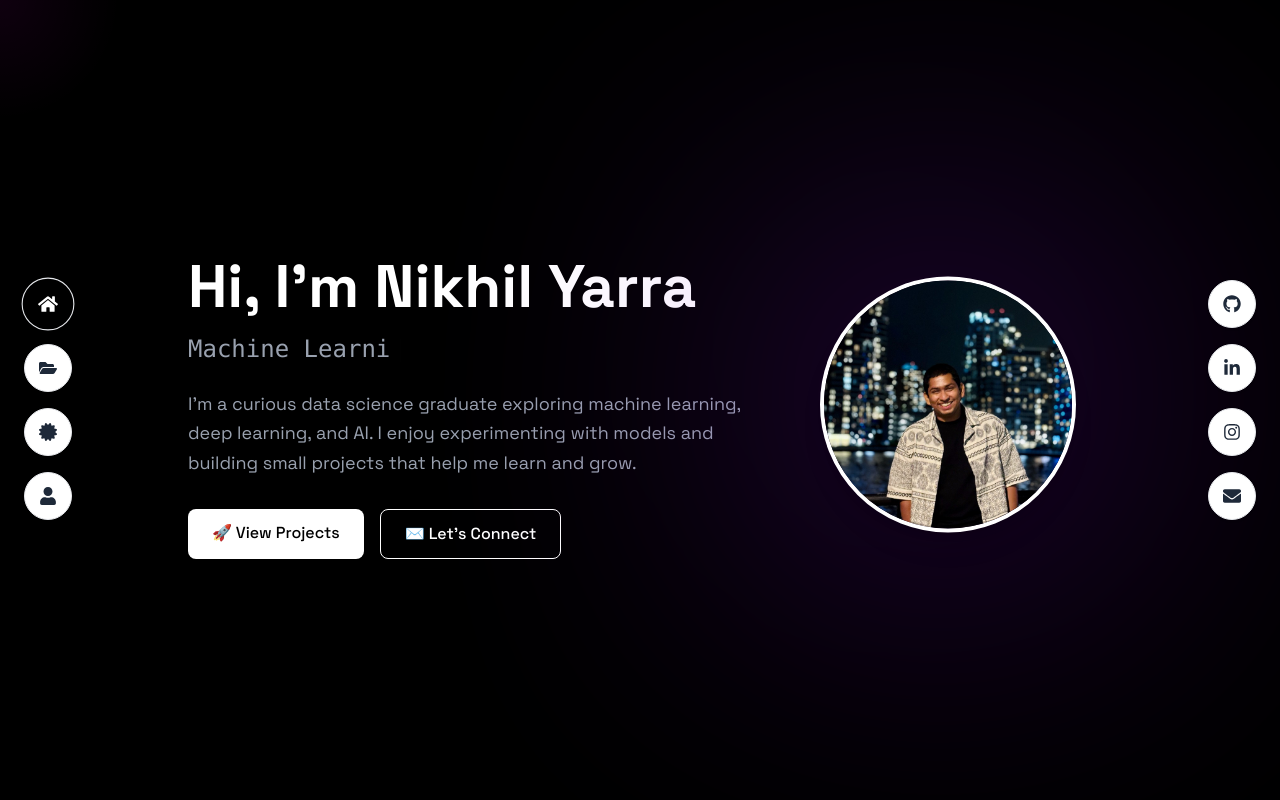
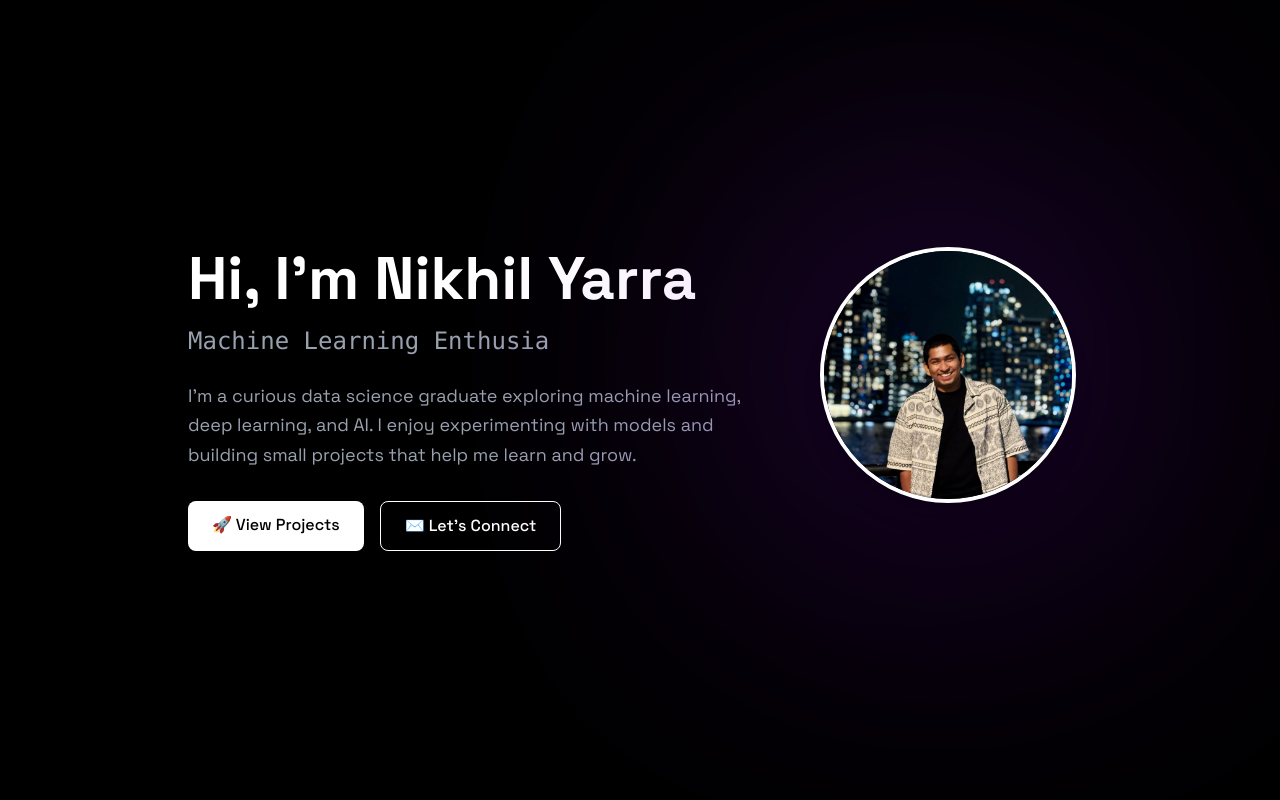
Before and after one commit to nymav/ny-portfolio, a React (Vite) app: page / in a window 1280 px wide. Shown: the top 800 px of the page. Built offline with nearby package versions, Linux system fonts and the light colour scheme.

Commit message:
Add scroll restoration and intro collapse logic to App component

```diff
--- a/src/App.jsx
+++ b/src/App.jsx
@@ -1,80 +1,82 @@
 import { useState, useEffect } from "react";
 import "./index.css";
-import { motion, useScroll, useTransform } from "framer-motion";
-
 import { LoadingScreen } from "./components/LoadingScreen";
-import { Navbar } from "./components/Navbar";
 import { MobileMenu } from "./components/MobileMenu";
 import { Home } from "./components/sections/Home";
 import { About } from "./components/sections/About";
 import { Projects } from "./components/sections/Projects";
 import { Certifications } from "./components/sections/Certifications";
-import { SocialBar } from "./components/sections/SocialBar";
 import { CursorSpotlight } from "./components/sections/CursorSpotlight";
 
 function App() {
   const [isLoaded, setIsLoaded] = useState(false);
   const [menuOpen, setMenuOpen] = useState(false);
-  const [showTop, setShowTop] = useState(false);
+  const [showIntro, setShowIntro] = useState(true);
+  const [scrollToId, setScrollToId] = useState(null);
 
-  const { scrollYProgress } = useScroll();
-  const scrollProgress = useTransform(scrollYProgress, (value) =>
-    Math.round(value * 100)
-  );
+  const handleNavClick = (id) => {
+    if (id === "home") {
+      setShowIntro(true);
+      setScrollToId("top"); // scroll to top
+    } else {
+      setShowIntro(false);
+      setTimeout(() => {
+        const target = document.getElementById(id);
+        if (target) {
+          target.scrollIntoView({ behavior: "smooth" });
+        }
+      }, 300);
+    }
+  };
 
   useEffect(() => {
-    const handleScroll = () => {
-      setShowTop(window.scrollY > 200);
-    };
-    window.addEventListener("scroll", handleScroll);
-    return () => window.removeEventListener("scroll", handleScroll);
-  }, []);
-
-  const scrollToTop = () => {
-    window.scrollTo({ top: 0, behavior: "smooth" });
-  };
+    if (scrollToId === "top") {
+      window.scrollTo({ top: 0, behavior: "smooth" });
+      setScrollToId(null);
+    }
+  }, [scrollToId]);
 
   return (
     <>
       {!isLoaded && <LoadingScreen onComplete={() => setIsLoaded(true)} />}
 
       <div
-        className={`w-full min-h-screen transition-opacity duration-700 ${
+        className={`w-full min-h-screen bg-black text-white font-sans transition-opacity duration-700 ${
           isLoaded ? "opacity-100" : "opacity-0"
-        } bg-black text-white font-sans relative overflow-hidden`}
+        }`}
+        style={{ scrollBehavior: "smooth" }}
       >
-        {/* Navigation */}
-        <Navbar menuOpen={menuOpen} setMenuOpen={setMenuOpen} />
-        <MobileMenu menuOpen={menuOpen} setMenuOpen={setMenuOpen} />
+        {showIntro ? (
+          <div className="w-full h-screen flex items-center justify-center">
+            <Home handleNavClick={handleNavClick} />
+          </div>
+        ) : (
+          <div className="flex h-screen">
+            <aside
+              className="w-[300px] min-w-[280px] p-6 border-r border-gray-700 overflow-y-auto sticky top-0 h-screen text-white"
+              style={{
+                background: "radial-gradient(circle at top, #1a002f 0%, #000000 100%)",
+                backgroundRepeat: "no-repeat",
+                backgroundSize: "cover",
+                backgroundAttachment: "fixed",
+              }}
+            >
+              <Home handleNavClick={handleNavClick} isCollapsed />
+            </aside>
 
-        {/* Floating UI */}
-        <SocialBar />
-        <CursorSpotlight />
+            <main className="flex-1 overflow-y-auto">
+              <MobileMenu menuOpen={menuOpen} setMenuOpen={setMenuOpen} />
+              <CursorSpotlight />
 
-        {/* Sections */}
-        <section className="min-h-screen flex items-center justify-center bg-black px-6 py-12">
-          <div className="max-w-6xl w-full">
-            <Home />
+              <div className="space-y-6 px-4 pt-8 pb-12">
+
+                <section id="projects"><Projects /></section>
+                <section id="certifications"><Certifications /></section>
+                <section id="about"><About /></section>
+              </div>
+            </main>
           </div>
-        </section>
-
-        <section className="min-h-screen flex items-center justify-center bg-black px-6 py-12">
-          <div className="max-w-6xl w-full">
-            <Projects />
-          </div>
-        </section>
-
-        <section className="min-h-screen flex items-center justify-center bg-black px-6 py-12">
-          <div className="max-w-6xl w-full">
-            <Certifications />
-          </div>
-        </section>
-
-        <section className="min-h-screen flex items-center justify-center bg-black px-6 py-12">
-          <div className="max-w-6xl w-full">
-            <About />
-          </div>
-        </section>
+        )}
       </div>
     </>
   );
```
